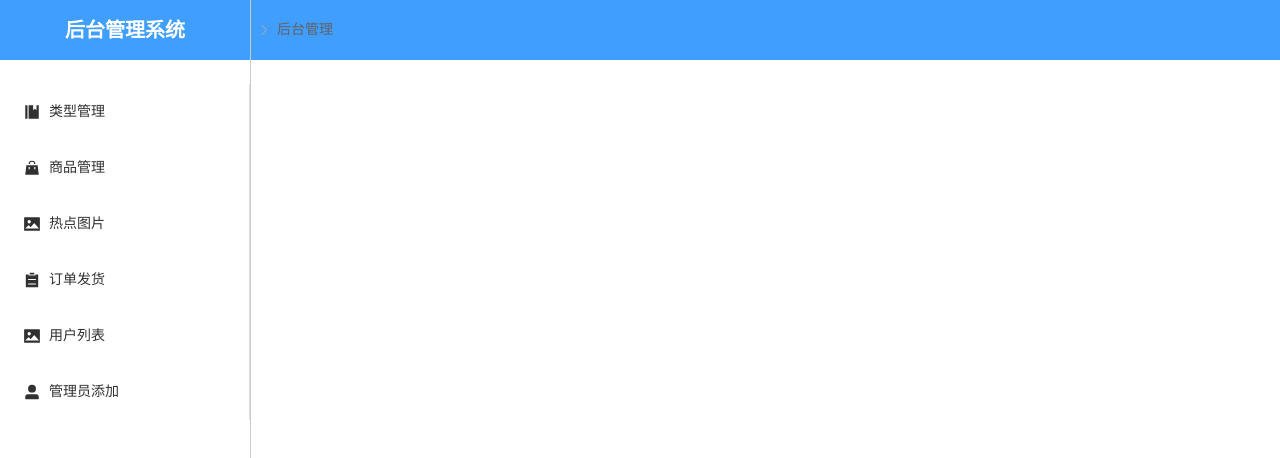
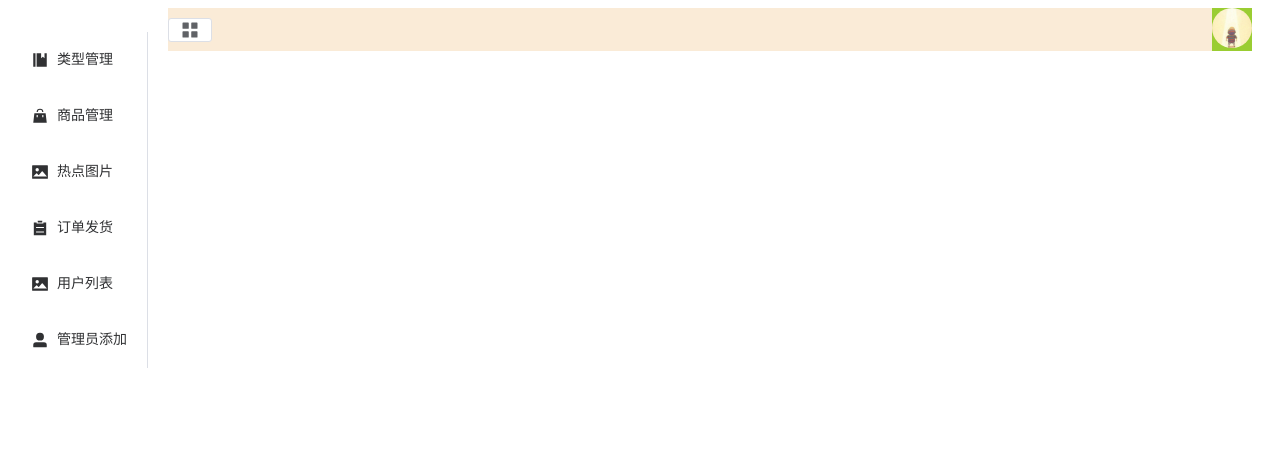
Before and after one commit to codeslive/graduation-design-book, a Vue app: page /admin in a window 1280 px wide. Shown: the top 458 px of the page. Built offline with nearby package versions, Linux system fonts and the light colour scheme.

Commit message:
修改结构
Signed-off-by: codesLive <2783779285@qq.com>

```diff
--- a/index.html
+++ b/index.html
@@ -8,7 +8,7 @@
   </head>
 
   <style>
-    *{
+    /* *{
       padding: 0;
       margin: 0;
     }
@@ -16,7 +16,7 @@
     html,body{
       height: 100%;
       overflow: hidden;
-    }
+    } */
   </style>
 
   <body>
--- a/package.json
+++ b/package.json
@@ -11,6 +11,7 @@
     "type-check": "vue-tsc --noEmit"
   },
   "dependencies": {
+    "@element-plus/icons-vue": "^2.1.0",
     "animate.css": "^4.1.1",
     "axios": "^1.4.0",
     "element-plus": "^2.3.4",
--- a/src/App.vue
+++ b/src/App.vue
@@ -15,12 +15,5 @@ import "animate.css";
 </script>
 
 <style lang="scss">
-#app {
-  // @include bfc;
-  // height: 100%;
-}
 
-// html,body{
-//   height: 100%;
-// }
 </style>
--- a/src/bem.scss
+++ b/src/bem.scss
@@ -1,17 +1,12 @@
-$namespcae:'book' !default;
+$namespcae:'admin' !default;
 $block-sel:"-" !default;
 $elem-sel:"__" !default;
 $mod-sel:"--" !default;
 
-@mixin bfc {
-  height: 100%;
-  overflow: hidden;
-}
-
-@mixin movenav{
-  margin-top: 60px;
-}
-
+// @mixin bfc {
+//   height: 100%;
+//   overflow: hidden;
+// }
 @mixin b($block) {
   $B:#{$namespcae + $block-sel + $block};
 
--- a/src/components/Layout/Admin/AdminHeader/index.vue
+++ /dev/null
@@ -1,56 +0,0 @@
-<template>
-  <div class="book-header">
-    <div class="book-header__title">
-      <el-breadcrumb :separator-icon="ArrowRight">
-        <el-breadcrumb-item :to="{ path: '/' }"></el-breadcrumb-item>
-        <el-breadcrumb-item v-for="route in breadcrumbRoutes" :key="route.path" :to="route.path">
-          {{ route.meta.title }}
-        </el-breadcrumb-item>
-      </el-breadcrumb>
-    </div>
-  </div>
-</template>
-
-<script setup lang="ts">
-import { ref, onMounted, computed } from 'vue';
-import { useRouter } from 'vue-router';
-import { ArrowRight } from '@element-plus/icons-vue';
-
-const pageTitle = ref('');
-const router = useRouter();
-
-// 在组件挂载时设置初始页面标题
-onMounted(() => {
-  pageTitle.value = document.title;
-});
-
-// 在路由切换时更新页面标题
-router.afterEach((to) => {
-  pageTitle.value = to.meta.title || '';
-});
-
-// 根据路由生成面包屑导航项
-const breadcrumbRoutes = computed(() => {
-  const routes = [];
-  const matchedRoutes = router.currentRoute.value.matched;
-  for (const route of matchedRoutes) {
-    if (route.meta.title) {
-      routes.push({
-        path: route.path,
-        meta: route.meta,
-      });
-    }
-  }
-  return routes;
-});
-</script>
-
-<style scoped lang="scss">
-
-@include b(header){
-  height: 60px;
-  display: flex;
-  align-items: center;
-  background-color: #409eff;
-}
-</style>
--- a/src/components/Layout/Admin/Menu/index.vue
+++ b/src/components/Layout/Admin/CommonAside/index.vue
@@ -1,6 +1,5 @@
 <template>
     <div class="book-menu">
-        <div class="book-menu__title">后台管理系统</div>
         <el-radio-group style="margin-bottom: 20px">
         </el-radio-group>
         <el-menu class="el-menu-vertical-demo" router>
--- /dev/null
+++ b/src/components/Layout/Admin/CommonHeader/index.vue
@@ -0,0 +1,106 @@
+<template>
+  <!-- <div class="book-header">
+    <div class="book-header__title">
+      <el-breadcrumb :separator-icon="ArrowRight">
+        <el-breadcrumb-item :to="{ path: '/' }"></el-breadcrumb-item>
+        <el-breadcrumb-item v-for="route in breadcrumbRoutes" :key="route.path" :to="route.path">
+          {{ route.meta.title }}
+        </el-breadcrumb-item>
+      </el-breadcrumb>
+    </div>
+  </div> -->
+
+    <div class="admin-header">
+      <div class="admin-header__leftcontent">
+        <el-button size="small" plain @click="handleCollapse">
+          <el-icon :size="20">
+            <Menu></Menu>
+          </el-icon>
+        </el-button>
+      </div>
+      <div class="admin-header__rightcontent">
+        <el-dropdown>
+          <span class="el-dropdown-link">
+            <el-image :src="`${AvatarImage}`"></el-image>
+          </span>
+          <template #dropdown>
+            <el-dropdown-menu>
+              <el-dropdown-item>个人中心</el-dropdown-item>
+              <el-dropdown-item>退出登录</el-dropdown-item>
+            </el-dropdown-menu>
+          </template>
+        </el-dropdown>
+      </div>
+    </div>
+</template>
+
+<script setup lang="ts">
+import { ref, onMounted, computed } from 'vue';
+import { useRouter } from 'vue-router';
+import { Menu } from '@element-plus/icons-vue';
+// 导入头像图片
+import AvatarImage from '@/assets/images/avatar.webp';
+
+const pageTitle = ref('');
+const router = useRouter();
+
+const handleCollapse = () => {
+  console.log('handleCollapse');
+};
+
+// 在组件挂载时设置初始页面标题
+onMounted(() => {
+  pageTitle.value = document.title;
+});
+
+
+// 在路由切换时更新页面标题
+router.afterEach((to) => {
+  pageTitle.value = to.meta.title || '';
+});
+
+// 根据路由生成面包屑导航项
+const breadcrumbRoutes = computed(() => {
+  const routes = [];
+  const matchedRoutes = router.currentRoute.value.matched;
+  for (const route of matchedRoutes) {
+    if (route.meta.title) {
+      routes.push({
+        path: route.path,
+        meta: route.meta,
+      });
+    }
+  }
+  return routes;
+});
+</script>
+
+<style scoped lang="scss">
+@include b(header) {
+  // 头部样式
+  display: flex;
+  justify-content: space-around;
+  align-items: center;
+  width: 100%;
+  background-color: antiquewhite;
+
+  @include e(rightcontent) {
+    border: none;
+    background-color: yellowgreen;
+    text-align: center;
+    // 头像样式
+    & .el-image {
+      width: 40px;
+      height: 40px;
+      border: none;
+      border-radius: 50%;
+    }
+
+  }
+
+  @include e(leftcontent) {
+    width: 100%;
+
+  }
+}
+</style>
--- a/src/components/Layout/Admin/Content/index.vue
+++ /dev/null
@@ -1,20 +0,0 @@
-<template>
-  <div class="book-content">
-    <RouterView></RouterView>
-  </div>
-</template>
-
-
-<script setup lang="ts">
-import { ref, reactive } from "vue";
-</script>
-
-<style scoped lang="scss">
-@include b(content) {
-  flex: 1;
-  overflow: auto;
-  height: 100%;
-  width: 98%;
-  margin: 0 auto;
-}
-</style>
--- a/src/main.ts
+++ b/src/main.ts
@@ -5,19 +5,22 @@ import { createPinia } from 'pinia';
 import App from './App.vue';
 import router from './router';
 
-const app = createApp(App);
-
-// 引入 Element Plus
-// import ElementPlus from 'element-plus';
-// import 'element-plus/dist/index.css';
+// 引入 Element icons
+import * as ElementPlusIconsVue from '@element-plus/icons-vue';
 
 //引入axios
 import axios from 'axios';
 import VueAxios from 'vue-axios';
+const app = createApp(App);
 
 //配置公共请求路径
 const http = import.meta.env.VITE_HTTP; // 读取 开发 | 生产 环境变量
 axios.defaults.baseURL = http; // 配置 axios 请求的地址
 app.config.globalProperties.$Imgurl = http; // 配置全局属性
 
+// 这是 element-plus icons 注册的方式
+for (const [key, component] of Object.entries(ElementPlusIconsVue)) {
+  app.component(key, component)
+}
+
 app.use(createPinia()).use(router).use(VueAxios, axios).mount("#app");
--- a/src/router/index.ts
+++ b/src/router/index.ts
@@ -15,7 +15,7 @@ const router = createRouter({
     {
       path: '/',
       redirect: {
-        name: 'login'
+        name: 'admin'
       }
     },
 
@@ -31,67 +31,67 @@ const router = createRouter({
     },
 
     // 前台商品展示页面
-    {
-      path: '/home',
-      name: 'home',
-      component: () => import('../views/home/index.vue'),
-      meta: {
-        title: '首页',
-        transitionName: "animate__fadeIn",
-        icon: 'el-icon-s-home'
-      },
-      children: [
-        {
-          path: '',
-          name: 'index',
-          component: () => import('../views/home/homeIndex/index.vue'),
-          meta: {
-            title: '首页',
-            transitionName: "animate__fadeIn"
-          }
-        },
-        {
-          path: 'detail',
-          name: 'detail',
-          component: () => import('../views/home/homeDetail/index.vue'),
-          meta: {
-            title: '首页-商品详情',
-            transitionName: "animate__fadeIn"
-          }
-        },
-        {
-          path: 'cart',
-          name: 'cart',
-          component: () => import('../views/home/homeCart/index.vue'),
-          meta: {
-            title: '首页-购物车',
-            transitionName: "animate__fadeIn",
-            role: 'P'
-          }
-        },
-        {
-          path: 'orders',
-          name: 'orders',
-          component: () => import('../views/home/homeOrders/index.vue'),
-          meta: {
-            title: '首页-我的订单',
-            transitionName: "animate__fadeIn",
-            role: 'P'
-          }
-        },
-        {
-          path: 'profile',
-          name: 'profile',
-          component: () => import('../views/home/homeProfile/index.vue'),
-          meta: {
-            title: '首页-个人中心',
-            transitionName: "animate__fadeIn",
-            role: 'P'
-          }
-        },
-      ]
+    // {
+    //   path: '/home',
+    //   name: 'home',
+    //   component: () => import('../views/home/index.vue'),
+    //   meta: {
+    //     title: '首页',
+    //     transitionName: "animate__fadeIn",
+    //     icon: 'el-icon-s-home'
+    //   },
+    //   children: [
+    //     {
+    //       path: '',
+    //       name: 'index',
+    //       component: () => import('../views/home/homeIndex/index.vue'),
+    //       meta: {
+    //         title: '首页',
+    //         transitionName: "animate__fadeIn"
+    //       }
+    //     },
+    //     {
+    //       path: 'detail',
+    //       name: 'detail',
+    //       component: () => import('../views/home/homeDetail/index.vue'),
+    //       meta: {
+    //         title: '首页-商品详情',
+    //         transitionName: "animate__fadeIn"
+    //       }
+    //     },
+    //     {
+    //       path: 'cart',
+    //       name: 'cart',
+    //       component: () => import('../views/home/homeCart/index.vue'),
+    //       meta: {
+    //         title: '首页-购物车',
+    //         transitionName: "animate__fadeIn",
+    //         role: 'P'
+    //       }
+    //     },
+    //     {
+    //       path: 'orders',
+    //       name: 'orders',
+    //       component: () => import('../views/home/homeOrders/index.vue'),
+    //       meta: {
+    //         title: '首页-我的订单',
+    //         transitionName: "animate__fadeIn",
+    //         role: 'P'
+    //       }
+    //     },
+    //     {
+    //       path: 'profile',
+    //       name: 'profile',
+    //       component: () => import('../views/home/homeProfile/index.vue'),
+    //       meta: {
+    //         title: '首页-个人中心',
+    //         transitionName: "animate__fadeIn",
+    //         role: 'P'
+    //       }
+    //     },
+    //   ]
 
-    },
+    // },
 
     // 后台管理页面
     {
@@ -178,7 +178,7 @@ router.beforeEach((to, from, next) => {
     next();
   } else {
     // 否则跳转到登录页面
-    next('/login');
+    next('/admin');
   }
 });
 
--- a/src/views/admin/index.vue
+++ b/src/views/admin/index.vue
@@ -1,5 +1,5 @@
 <template>
-  <div class="book-box">
+  <!-- <div class="book-box">
     <div>
       <Menu></Menu>
     </div>
@@ -7,25 +7,42 @@
       <AdminHeader></AdminHeader>
       <Content></Content>
     </div>
+  </div> -->
+
+
+  <div class="common-layout admin-layout">
+    <el-container>
+      <CommonAside></CommonAside>
+      <el-container>
+        <el-header>
+          <CommonHeader></CommonHeader>
+        </el-header>
+        <el-main>
+          <RouterView></RouterView>
+        </el-main>
+      </el-container>
+    </el-container>
   </div>
 </template>
 
 <script setup lang='ts'>
-import { ref } from "vue";
-import AdminHeader from "@/components/Layout/Admin/AdminHeader/index.vue";
-import Menu from "@/components/Layout/Admin/Menu/index.vue";
-import Content from "@/components/Layout/Admin/Content/index.vue";
+
+import CommonHeader from "@/components/Layout/Admin/CommonHeader/index.vue";
+import CommonAside from "@/components/Layout/Admin/CommonAside/index.vue";
+
 </script>
 
 <style scoped lang="scss">
-@include b(box) {
-  @include bfc;
-  display: flex;
+@include b(layout) {}
 
-  @include e(right) {
-    display: flex;
-    flex-direction: column;
-    flex: 1;
-  }
-}
+// @include b(box) {
+//   @include bfc;
+//   display: flex;
+
+//   @include e(right) {
+//     display: flex;
+//     flex-direction: column;
+//     flex: 1;
+//   }
+// }
 </style>
```
Also changed, not shown: components.d.ts (+8 -5 lines), src/assets/images/avatar.webp (added), 1 other file (tests, documents, lock files or other folders).
